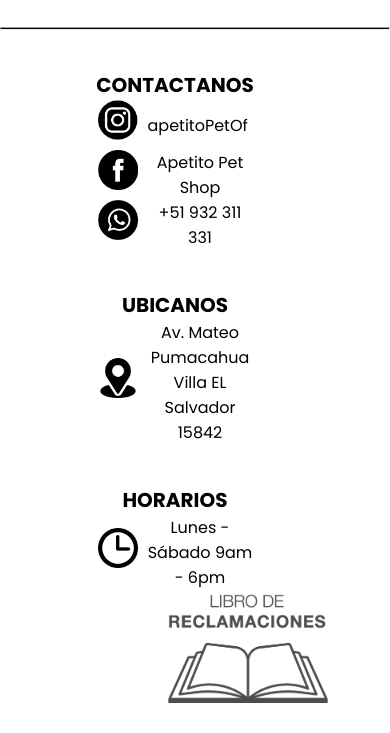
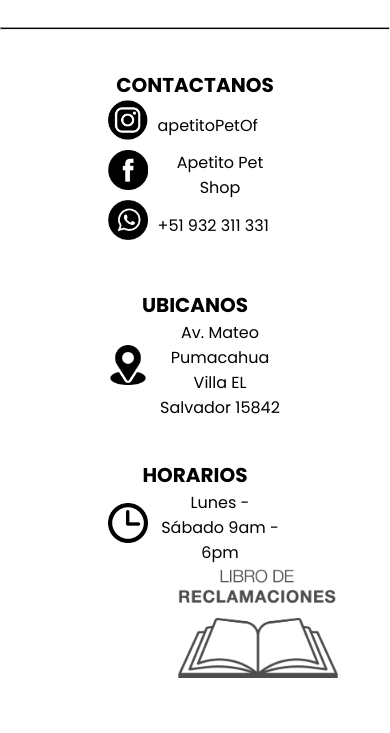
Before and after one commit to ValeriyCapcha/apetito, a PHP site: page /index.html in a window 390 px wide. Shown: the part 4400-5133 px from the top of the page. After the commit the page ends 5078 px from the top, so only its background shows below. Run offline with PHP 8.4, Linux system fonts and the light colour scheme.

Commit message:
inline footer

```diff
--- a/Apetito/css/style.css
+++ b/Apetito/css/style.css
@@ -480,7 +480,7 @@
 @media (max-width: 600px) {
     #footer{
         width: 15%;
-        display: grid;
+        display: inline;
         text-align: center;
     }
     #footer .socials{
```
